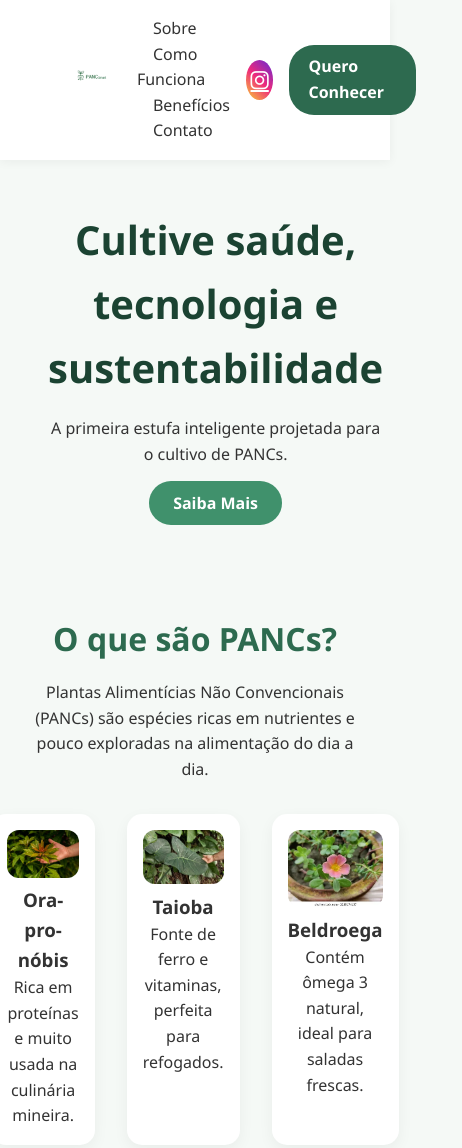
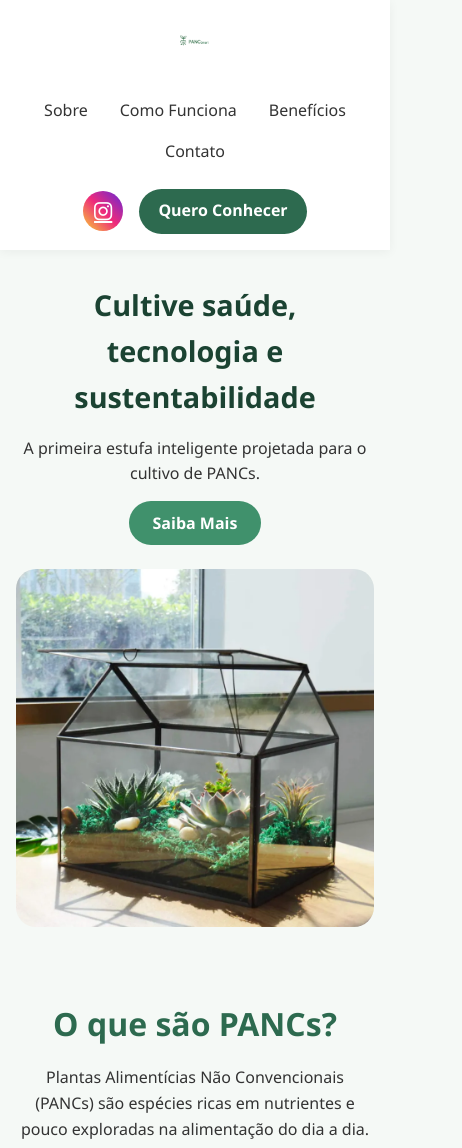
Before and after one commit to Projeto-PancSmart/Panc-Smart, a plain HTML site: page index.html in a window 390 px wide. Shown: the top 1148 px of the page, 462 px wide, since content can reach past the window. Drawn offline with nearby package versions, Linux system fonts and the light colour scheme.

Commit message:
update responsivo

```diff
--- a/index.html
+++ b/index.html
@@ -5,10 +5,13 @@
   <meta name="viewport" content="width=device-width, initial-scale=1.0">
   <title>PANC Smart - Estufa Inteligente</title>
   <link rel="stylesheet" href="style.css">
+
   <!-- Ícones -->
   <link rel="stylesheet" href="https://cdnjs.cloudflare.com/ajax/libs/font-awesome/6.5.0/css/all.min.css">
+
   <!-- EmailJS SDK -->
   <script src="https://cdn.jsdelivr.net/npm/@emailjs/browser@4/dist/email.min.js"></script>
+  <script defer src="js/contato.js"></script>
 </head>
 <body>
   <!-- Header -->
@@ -118,30 +121,11 @@
   </form>
 </section>
 
+<script src="contato.js"></script>
+
   <!-- Footer -->
   <footer>
     <p>🌱 PANC Smart - Projeto acadêmico de estufa inteligente para PANCs.</p>
   </footer>
-
-  <!-- Script EmailJS -->
-  <script>
-    // Inicializa o EmailJS
-    (function(){
-      emailjs.init("eMjHeE8fk8H_nMWIp");
-    })();
-
-    document.getElementById("form-contato").addEventListener("submit", function(event) {
-      event.preventDefault();
-
-      emailjs.sendForm("service_mhi3keb", "template_co1o0go", this)
-        .then(() => {
-          alert("✅ Mensagem enviada com sucesso!");
-          this.reset();
-        }, (err) => {
-          console.error("Erro:", err);
-          alert("❌ Erro ao enviar mensagem, tente novamente.");
-        });
-    });
-  </script>
 </body>
 </html>
--- a/style.css
+++ b/style.css
@@ -10,6 +10,9 @@ body {
   line-height: 1.6;
   color: #333;
   background: #f5f9f6;
+  display: flex;
+  flex-direction: column;
+  min-height: 100vh;
 }
 
 /* Header */
@@ -23,6 +26,7 @@ header {
   position: sticky;
   top: 0;
   z-index: 1000;
+  flex-wrap: wrap;
 }
 
 .logo img {
@@ -30,9 +34,14 @@ header {
   width: auto;
 }
 
+nav {
+  display: flex;
+  flex-wrap: wrap;
+  justify-content: center;
+}
 
 nav a {
-  margin: 0 1rem;
+  margin: 0.5rem 1rem;
   text-decoration: none;
   color: #333;
   font-weight: 500;
@@ -47,9 +56,11 @@ nav a:hover {
   display: flex;
   align-items: center;
   gap: 1rem;
+  flex-wrap: wrap;
+  margin-top: 0.5rem;
 }
 
-/* Ícone Instagram corrigido */
+/* Ícone Instagram */
 .icon-instagram {
   font-size: 1.5rem;
   display: flex;
@@ -141,6 +152,7 @@ h2 {
   gap: 2rem;
   justify-content: center;
   margin-top: 2rem;
+  flex-wrap: wrap;
 }
 
 .card {
@@ -167,6 +179,7 @@ h2 {
   justify-content: center;
   gap: 2rem;
   margin-top: 2rem;
+  flex-wrap: wrap;
 }
 
 .step {
@@ -185,6 +198,7 @@ h2 {
   justify-content: center;
   gap: 2rem;
   margin-top: 2rem;
+  flex-wrap: wrap;
 }
 
 .beneficio {
@@ -201,7 +215,7 @@ h2 {
   margin-bottom: 0.5rem;
 }
 
-/* Contato estilizado */
+/* Contato */
 #contato {
   background: #fff;
   padding: 4rem 2rem;
@@ -254,7 +268,6 @@ h2 {
 }
 
 /* Footer */
-
 footer {
   background: #2d6a4f;
   color: #fff;
@@ -264,3 +277,74 @@ footer {
   border-top-left-radius: 15px;
   border-top-right-radius: 15px;
 }
+
+/* ====== RESPONSIVIDADE ====== */
+
+/* Telas até 1024px (tablet) */
+@media (max-width: 1024px) {
+  header {
+    padding: 1rem 2rem;
+  }
+
+  .hero {
+    grid-template-columns: 1fr;
+    text-align: center;
+  }
+
+  .hero-content h1 {
+    font-size: 2rem;
+  }
+
+  nav {
+    justify-content: center;
+    width: 100%;
+    margin-top: 0.5rem;
+  }
+}
+
+/* Telas até 768px (celular grande) */
+@media (max-width: 768px) {
+  .cards,
+  .steps,
+  .grid-beneficios {
+    flex-direction: column;
+    align-items: center;
+  }
+
+  .card,
+  .step,
+  .beneficio {
+    width: 90%;
+    max-width: 350px;
+  }
+
+  .hero {
+    padding: 2rem 1rem;
+  }
+}
+
+/* Telas até 480px (celular pequeno) */
+@media (max-width: 480px) {
+  header {
+    flex-direction: column;
+    gap: 0.5rem;
+    padding: 1rem;
+    text-align: center;
+  }
+
+  .hero-content h1 {
+    font-size: 1.8rem;
+  }
+
+  section {
+    padding: 2rem 1rem;
+  }
+
+  #contato {
+    padding: 2rem 1rem;
+  }
+
+  footer {
+    font-size: 0.9rem;
+  }
+}
```
Lines whose indentation alone changed are shown as unchanged.
